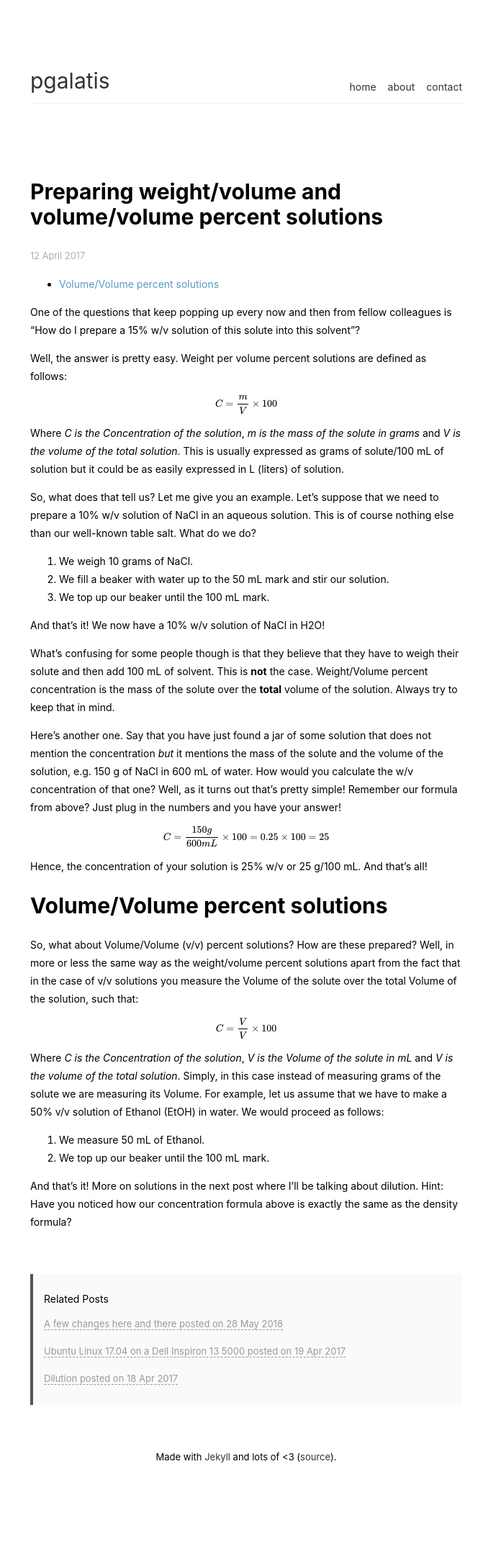
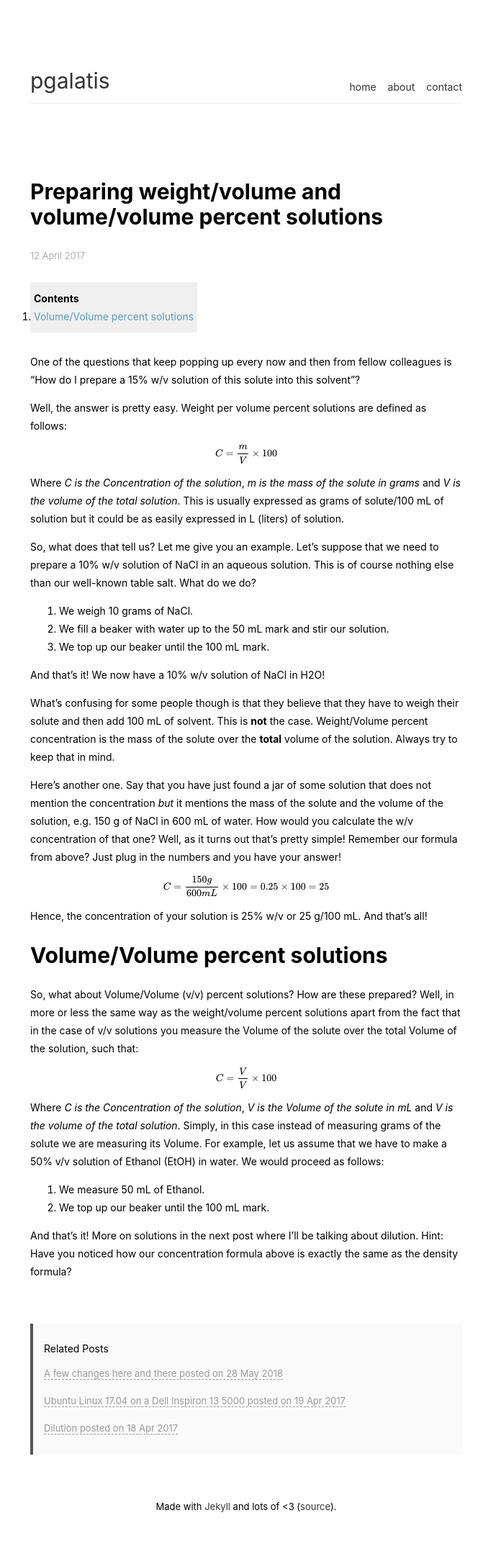
Before and after one commit to pgalatis/pgalatis.github.io, a Jekyll site: the page built from _posts/2017-04-12-preparing_weight_volume_percent_solutions.md, in a window 1280 px wide. Shown: the whole page at 72% size, without its empty margins (298-969 px from the left). Built offline with Jekyll 4.4.1, drawn with Linux system fonts in a browser that asks for light colours; nearby versions of some CDN libraries; formulas are drawn with MathJax 3; before the commit the page ends 2097 px from its top, so only the background shows below that.

Commit message:
Update style.css

```diff
--- a/css/style.css
+++ b/css/style.css
@@ -155,6 +155,23 @@
 }
 
 .post p, ul, ol {
+}
+
+#markdown-toc::before {
+    content: "Contents";
+    font-weight: bold;
+}
+
+#markdown-toc ul {
+    list-style: decimal;
+}
+
+#markdown-toc {
+    border: none;
+    padding: 10px 5px;
+    list-style: decimal;
+    display: inline-block;
+    background-color: #efefef;
 }
 
 aside.related {
```
